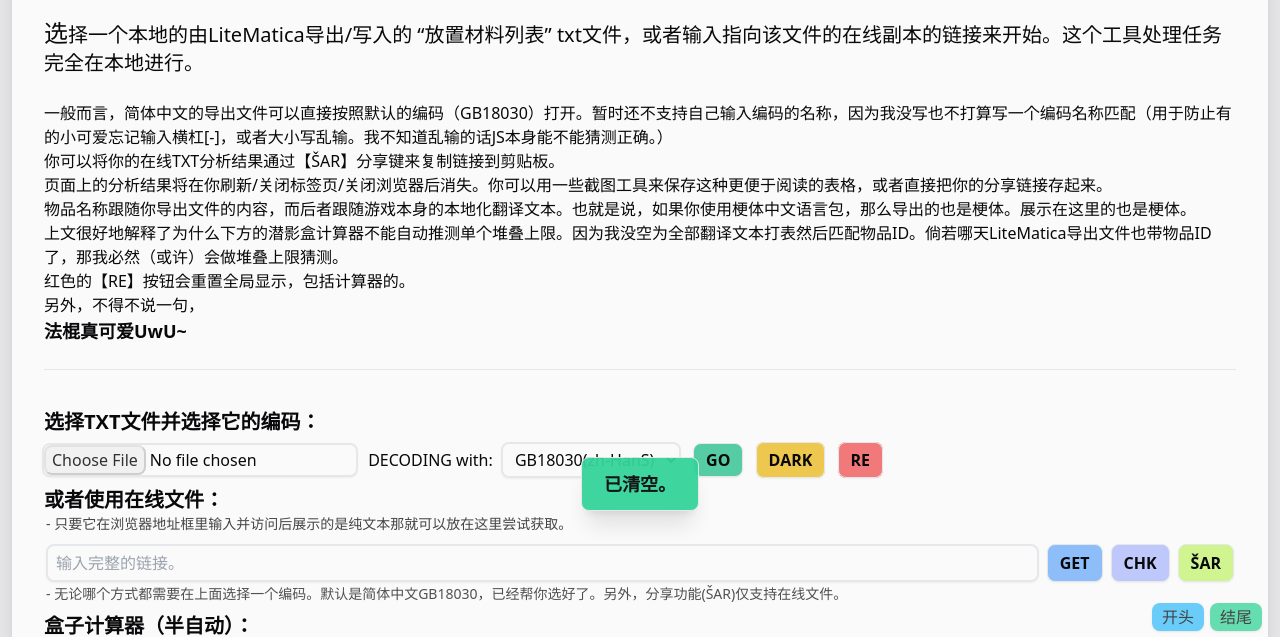
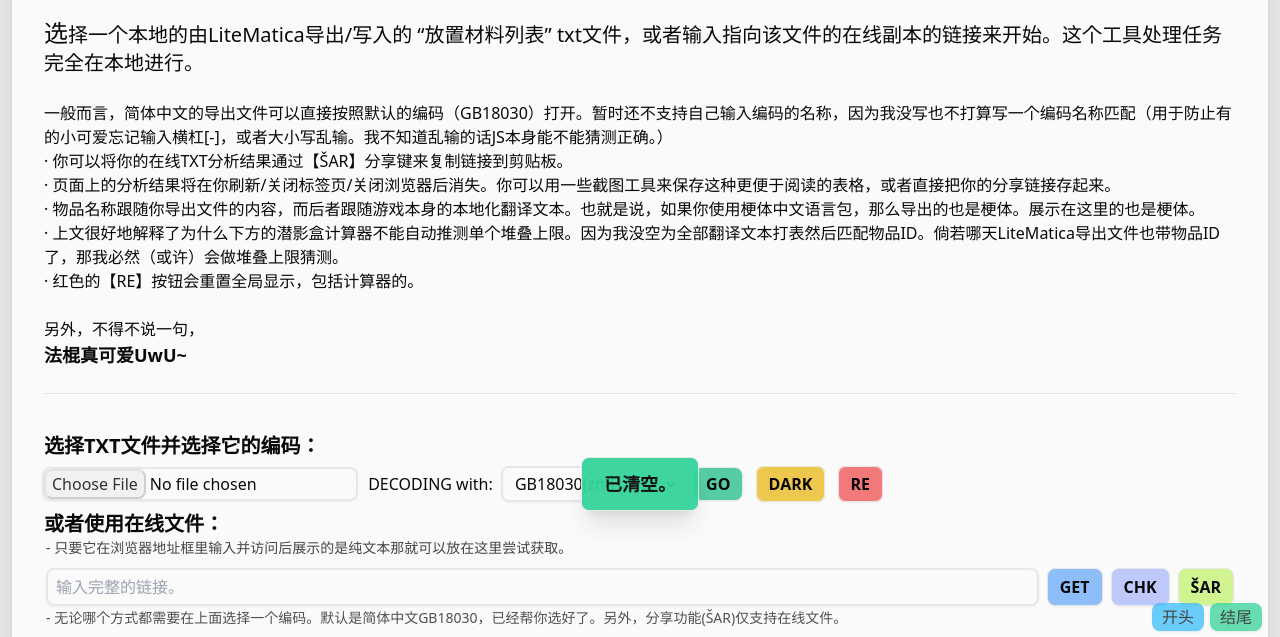
Before and after one commit to fr1g/fr1g, a plain HTML site: page docs/litematerials/index.html in a window 1280 px wide. Both pictures are taken after a click on the element "RE". Shown: the part 155-792 px from the top of the page. Drawn offline with nearby package versions, Linux system fonts and the light colour scheme.

Commit message:
Update index.html

```diff
--- a/docs/litematerials/index.html
+++ b/docs/litematerials/index.html
@@ -117,7 +117,7 @@
 
             <h3 class="text-xl font-semibold indent-2 mt-2 mb-0.5">
                 盒子计算器（半自动）：<br>
-                <span class="text-sm font-normal opacity-75 pl-2.5 align-top">- 你得手动为物品指定堆叠数量，默认是64。如果你恰好加载了一个列表，那么在物品总需求处输入#+&lt;本页列表中的编号&gt;即可调用物品的名称和数量。比如：#1 代表你列表中第一个物品。或者输入#a来选中全部材料进行计算，计算结果会在结束后复制到剪贴板并在“F12-控制台”输出。这里只计算总需求，而不会减去已经持有量。</span>
+                <span class="text-sm font-normal opacity-75 pl-2.5 align-top">- 你得手动为物品指定堆叠数量，默认是64。如果你恰好加载了一个列表，那么在物品总需求处输入#+&lt;本页列表中的编号&gt;即可调用物品的名称和数量。比如：#1 代表你列表中第一个物品。或者输入#a来选中全部材料进行计算，选中全列表的计算将会让界面卡顿片刻，计算结果会在结束后复制到剪贴板并在“F12-控制台”输出。这里只计算总需求，而不会减去已经持有量。</span>
             </h3>
             <div class="formwrap px-1.5 ">
                 <h6 class="mb-1.5">物品：<span id="got-item-name" class="text-lg font-semibold">?</span></h6>
@@ -209,7 +209,7 @@
                         for(let index = 1; index <= max; index++){
                             let row = document.getElementsByClassName(`item-id-${index}`);
                             let itemName = row[1].innerHTML, itemRequire = parseInt(row[2].innerHTML);
-                            Results += `${TextResultGenerator(Calculate(CalcInstFact(itemRequire, itemName))).replace('。', '；')}\n`;
+                            Results += `- [ ] ${TextResultGenerator(Calculate(CalcInstFact(itemRequire, itemName))).replace('。', '；')}\n`;
                         }
                         let titlename = document.getElementById('ttl').innerHTML;
                         let actualName = `${titlename.includes("'") ? (titlename.substring((titlename.indexOf("'") + 1), (titlename.lastIndexOf("'")))) : titlename}`;
@@ -220,7 +220,7 @@
                         生成于：${now.toLocaleString('en-US', {year: 'numeric', month: '2-digit', day: '2-digit', hour: '2-digit', minute: '2-digit', second: '2-digit'})}
                         `.replaceAll('                        ', '');
                         window.navigator.clipboard.writeText(_tmp);
-                        PushToast(`已经将结果描述文本复制到了剪贴板。`, 'bg-green-600', 600, 5600);
+                        PushToast(`已经将结果描述文本复制到了剪贴板。<br>每一个条目都是按照Markdown Todo List语法在开头留有未勾选标记。你可以把它粘贴到苹果备忘录或typora来当作待办清单来用。`, 'bg-green-600', 600, 5600);
                         console.groupCollapsed(`全表计算结果 （${now.toLocaleString('en-US', {year: 'numeric', month: '2-digit', day: '2-digit', hour: '2-digit', minute: '2-digit', second: '2-digit'})}）`);
                         console.log(_tmp);
                         console.groupEnd();
@@ -568,12 +568,12 @@
                 <h3 class="first-letter:text-2xl text-xl">选择一个本地的由LiteMatica导出/写入的 “放置材料列表” txt文件，或者输入指向该文件的在线副本的链接来开始。这个工具处理任务完全在本地进行。</h3>
                 <p> <br>
                     一般而言，简体中文的导出文件可以直接按照默认的编码（GB18030）打开。暂时还不支持自己输入编码的名称，因为我没写也不打算写一个编码名称匹配（用于防止有的小可爱忘记输入横杠[-]，或者大小写乱输。我不知道乱输的话JS本身能不能猜测正确。）<br>
-                    你可以将你的在线TXT分析结果通过【ŠAR】分享键来复制链接到剪贴板。<br>
-                    页面上的分析结果将在你刷新/关闭标签页/关闭浏览器后消失。你可以用一些截图工具来保存这种更便于阅读的表格，或者直接把你的分享链接存起来。<br>
-                    物品名称跟随你导出文件的内容，而后者跟随游戏本身的本地化翻译文本。也就是说，如果你使用梗体中文语言包，那么导出的也是梗体。展示在这里的也是梗体。<br>
-                    上文很好地解释了为什么下方的潜影盒计算器不能自动推测单个堆叠上限。因为我没空为全部翻译文本打表然后匹配物品ID。倘若哪天LiteMatica导出文件也带物品ID了，那我必然（或许）会做堆叠上限猜测。<br>
-                    红色的【RE】按钮会重置全局显示，包括计算器的。<br>
-                    另外，不得不说一句，<br>
+                    · 你可以将你的在线TXT分析结果通过【ŠAR】分享键来复制链接到剪贴板。<br>
+                    · 页面上的分析结果将在你刷新/关闭标签页/关闭浏览器后消失。你可以用一些截图工具来保存这种更便于阅读的表格，或者直接把你的分享链接存起来。<br>
+                    · 物品名称跟随你导出文件的内容，而后者跟随游戏本身的本地化翻译文本。也就是说，如果你使用梗体中文语言包，那么导出的也是梗体。展示在这里的也是梗体。<br>
+                    · 上文很好地解释了为什么下方的潜影盒计算器不能自动推测单个堆叠上限。因为我没空为全部翻译文本打表然后匹配物品ID。倘若哪天LiteMatica导出文件也带物品ID了，那我必然（或许）会做堆叠上限猜测。<br>
+                    · 红色的【RE】按钮会重置全局显示，包括计算器的。<br>
+                    <br>另外，不得不说一句，<br>
                     <span class="text-lg font-semibold">法棍真可爱UwU~</span>
 
                     <br>
```
